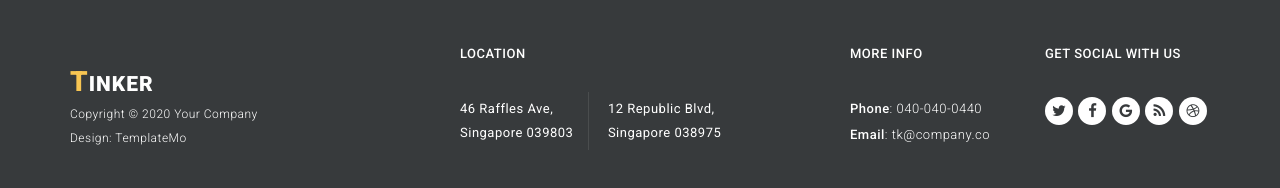
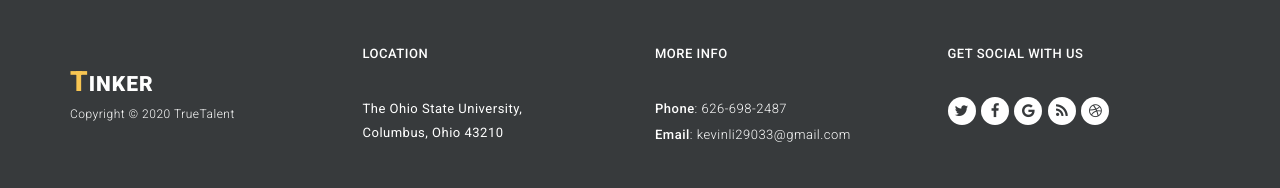
Before and after one commit to ThasianX/True-Talent-Website, a plain HTML site: page index.html in a window 1280 px wide. Shown: the part 2010-2198 px from the top of the page. Drawn offline with nearby package versions, Linux system fonts and the light colour scheme.

Commit message:
updated bottom information

```diff
--- a/css/templatemo-style.css
+++ b/css/templatemo-style.css
@@ -714,12 +714,6 @@ footer .location ul li {
 	padding-bottom: 5px;
 }
 
-footer .location ul li:first-child {
-	margin-right: 15px;
-	padding-right: 15px;
-	border-right: 1px solid rgba(250, 250, 250, 0.1);
-}
-
 footer .contact-info h4 {
 	margin-top: 0px;
 	font-size: 13px;
--- a/index.html
+++ b/index.html
@@ -130,32 +130,30 @@
     <footer>
         <div class="container">
             <div class="row">
-                <div class="col-md-4 col-sm-12">
+                <div class="col-md-3 col-sm-12">
                     <div class="logo">
                         <a class="logo-ft scroll-top" href="#"><em>T</em>inker</a>
-                        <p>Copyright &copy; 2020 Your Company
-                       <br>Design: TemplateMo</p>
+                        <p>Copyright &copy; 2020 TrueTalent</p>
                     </div>
                 </div>
-                <div class="col-md-4 col-sm-12">
+                <div class="col-md-3 col-sm-12">
                     <div class="location">
                         <h4>Location</h4>
                         <ul>
-                            <li>46 Raffles Ave, <br>Singapore 039803</li>
-                            <li>12 Republic Blvd, <br>Singapore 038975</li>
+                            <li>The Ohio State University,<br>Columbus, Ohio 43210</li>
                         </ul>
                     </div>
                 </div>
-                <div class="col-md-2 col-sm-12">
+                <div class="col-md-3 col-sm-12">
                     <div class="contact-info">
                         <h4>More Info</h4>
                         <ul>
-                            <li><em>Phone</em>: 040-040-0440</li>
-                            <li><em>Email</em>: tk@company.co</li>
+                            <li><em>Phone</em>: 626-698-2487</li>
+                            <li><em>Email</em>: kevinli29033@gmail.com</li>
                         </ul>
                     </div>
                 </div>
-                <div class="col-md-2 col-sm-12">
+                <div class="col-md-3 col-sm-12">
                     <div class="connect-us">
                         <h4>Get Social with us</h4>
                         <ul>
```
